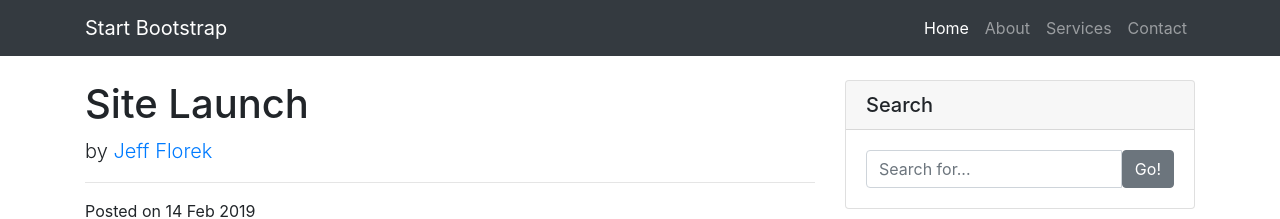
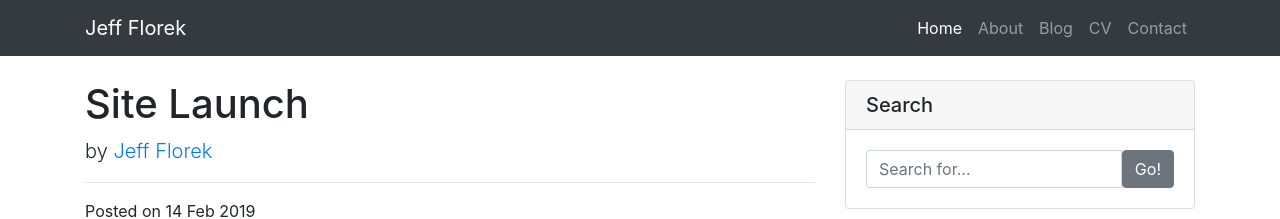
Before and after one commit to jkflorek/jkflorek.github.io, a Jekyll site: the page built from _posts/2019-02-14-first-post.md, in a window 1280 px wide. Shown: the top 219 px of the page. Built offline with Jekyll 4.4.1, drawn with Linux system fonts in a browser that asks for light colours; nearby versions of some CDN libraries; library files that are not in the unit come from our copies.

Commit message:
Update post.html

```diff
--- a/_layouts/post.html
+++ b/_layouts/post.html
@@ -23,22 +23,25 @@
   <!-- Navigation -->
   <nav class="navbar navbar-expand-lg navbar-dark bg-dark fixed-top">
     <div class="container">
-      <a class="navbar-brand" href="#">Start Bootstrap</a>
+      <a class="navbar-brand" href="#">Jeff Florek</a>
       <button class="navbar-toggler" type="button" data-toggle="collapse" data-target="#navbarResponsive" aria-controls="navbarResponsive" aria-expanded="false" aria-label="Toggle navigation">
         <span class="navbar-toggler-icon"></span>
       </button>
       <div class="collapse navbar-collapse" id="navbarResponsive">
         <ul class="navbar-nav ml-auto">
           <li class="nav-item active">
-            <a class="nav-link" href="#">Home
-              <span class="sr-only">(current)</span>
+            <a class="nav-link" href="/">Home
+              <!--span class="sr-only">(current)</span-->
             </a>
           </li>
           <li class="nav-item">
-            <a class="nav-link" href="#">About</a>
+            <a class="nav-link" href="/about">About</a>
           </li>
           <li class="nav-item">
-            <a class="nav-link" href="#">Services</a>
+            <a class="nav-link" href="/blog">Blog</a>
+          </li>
+          <li class="nav-item">
+            <a class="nav-link" href="/cv">CV</a>
           </li>
           <li class="nav-item">
             <a class="nav-link" href="#">Contact</a>
```
